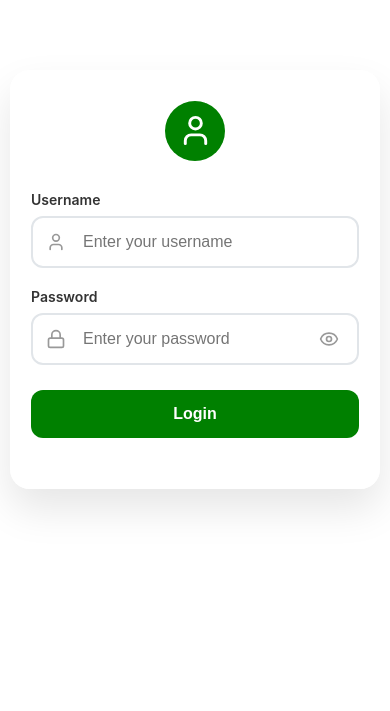
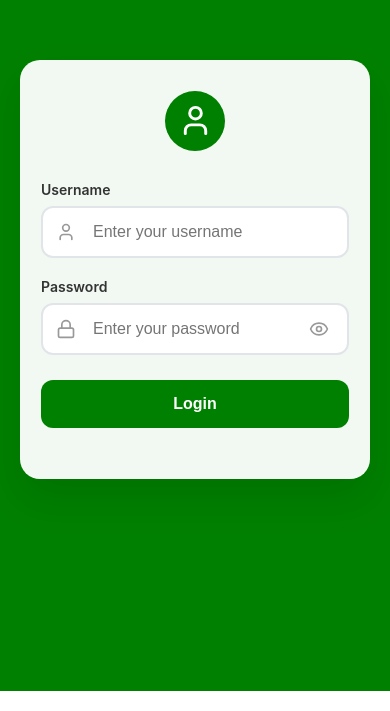
Before and after one commit to Ritik796/Ucc_Web_App, a React (Create React App) app: page / in a window 390 px wide. Shown: the part 153-864 px from the top of the page. Built offline with nearby package versions, Linux system fonts and the light colour scheme.

Commit message:
code committed

```diff
--- a/src/assets/css/Login.module.css
+++ b/src/assets/css/Login.module.css
@@ -1,12 +1,13 @@
 /* Login.module.css */
 
 .container {
-    min-height: 100vh;
+    height: calc(100vh - 40px);
     display: flex;
     align-items: center;
     justify-content: center;
     padding: 20px;
     font-family: -apple-system, BlinkMacSystemFont, "Segoe UI", Roboto, sans-serif;
+    background: green;
 }
 
 .loginCard {
@@ -18,10 +19,6 @@
     max-width: 400px;
     box-shadow: 0 20px 40px rgba(0, 0, 0, 0.1);
     border: 1px solid rgba(255, 255, 255, 0.2);
-}
-
-.loginCard:hover {
-    transform: translateY(-5px);
 }
 
 .header {
@@ -193,7 +190,7 @@
 /* Responsive Design */
 @media (max-width: 480px) {
     .container {
-        padding: 10px;
+        padding: 20px;
     }
 
     .loginCard {
```
